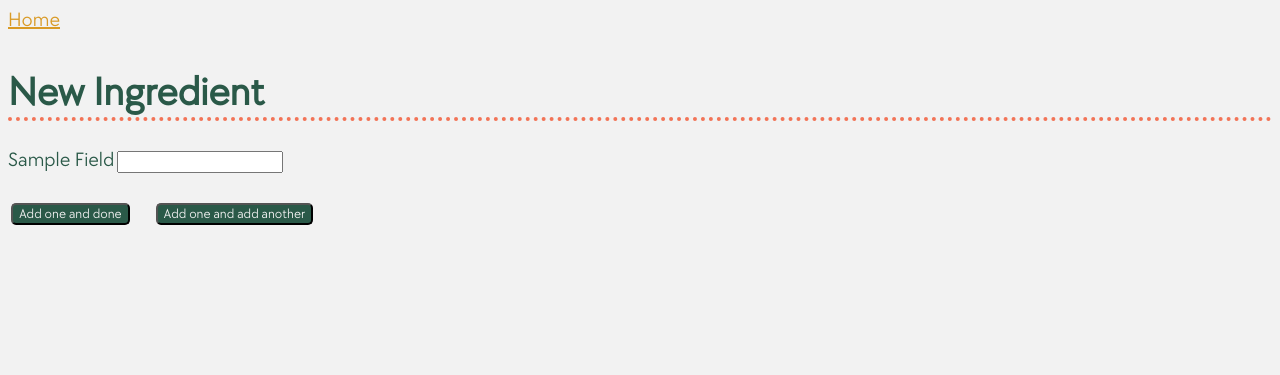
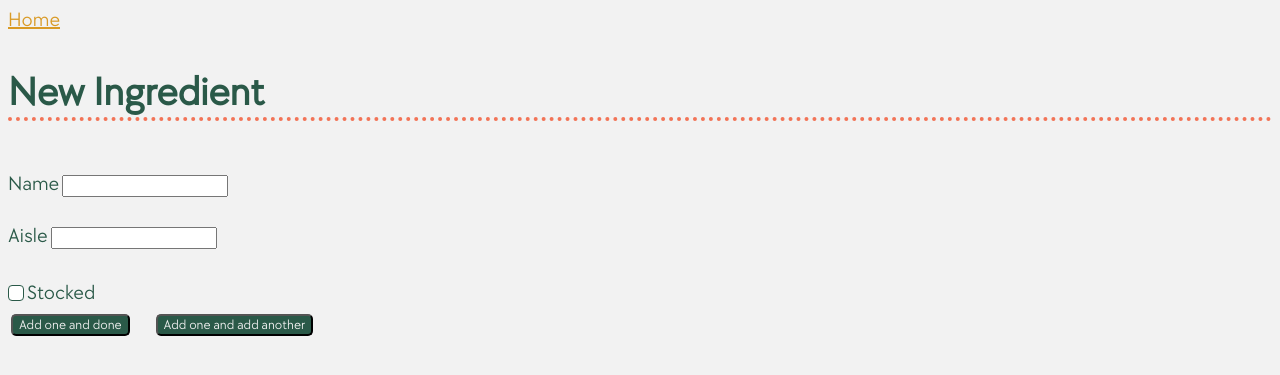
Before and after one commit to akarpodinis/shopping, a FastAPI app: template app/resources/templates/ingredients/new.html in a window 1280 px wide. Shown: the top 375 px of the page. Run offline with FastAPI, Linux system fonts and the light colour scheme; the template is opened without the code that fills it: most values are stand-ins (such as "Sample title", 1, 10 or a date in 2020).

Commit message:
Autocomplete for aisle names

```diff
--- a/app/main.py
+++ b/app/main.py
@@ -1,7 +1,7 @@
 from fastapi import FastAPI
 from fastapi.staticfiles import StaticFiles
 
-from app.routers import index, ingredients, quick, lists, recipes
+from app.routers import index, ingredients, lists, quick, recipes
 
 app = FastAPI()
 
--- a/app/resources/templates/ingredients/new.html
+++ b/app/resources/templates/ingredients/new.html
@@ -8,20 +8,25 @@
 <body>
     <div class="sticky-heading"><a href="/">Home</a></div>
     <h1>New Ingredient</h1>
+    <div class="quick-status">{{message}}</div>
+    <br />
     <form action="/ingredients" method="POST">
-        {% for field in fields %}
-            {% if types[loop.index0] == "checkbox" %}
-            <input id="{{loop.index0}}" class="check" type="{{types[loop.index0]}}" name="{{field}}" {{required[loop.index0]}}/>
-            <label class="proper-word-for-status" for="{{loop.index0}}">{{field}}</label>
-            {% else %}
-            <div><label class="proper-word">{{field}}</label><input type="{{types[loop.index0]}}" name="{{field}}" {{required[loop.index0]}}/></div>
-            {% endif %}
+        <div><label class="proper-word">Name</label><input type="text" name="name" required /></div>
         <br />
-            {% endfor %}
+        <div><label class="proper-word">Aisle</label><input list="aisle_names" name="aisle" autocomplete="off" required /></div>
+        <br />
+        <input id="stocked-input" class="check" type="checkbox" name="stocked" />
+        <label class="proper-word-for-status" for="stocked-input">Stocked</label>
+        <br />
         <div class="multiple-submit-buttons">
             <button type="submit" name="submit_button" value="done">Add one and done</button>
             <button type="submit" name="submit_button" value="more">Add one and add another</button>
         </div>
+        <datalist id="aisle_names">
+            {% for aisle_name in aisle_names %}
+            <option value="{{aisle_name}}"></option>
+            {% endfor %}
+        </datalist>
         </form>
     </body>
     </html>
--- a/app/routers/quick.py
+++ b/app/routers/quick.py
@@ -6,7 +6,8 @@ from fastapi import APIRouter, Form, Request, Response
 from fastapi.responses import RedirectResponse
 from fastapi.templating import Jinja2Templates
 
-from app.infra.quick import add, current, delete, DuplicateQuickItemError, QuickItemNotFoundError
+from app.infra import aisles
+from app.infra.quick import DuplicateQuickItemError, QuickItemNotFoundError, add, current, delete
 
 router = APIRouter(prefix='/quick')
 
@@ -40,6 +41,7 @@ def quick_form(request: Request, message: str = '') -> Response:
         request=request,
         name='quick.html',
         context={
+            'aisle_names': aisles.all(),
             'message': message,
             'current': current_quick_items if current_quick_items else []
         }
@@ -74,6 +76,7 @@ def new_quick(quick_items: Annotated[list[str], Form()],
         request=request,
         name='quick.html',
         context={
+            'aisle_names': aisles.all(),
             'message': message,
             'current': current_quick_items if current_quick_items else []
         }
```
Also changed, not shown: app/infra/aisles.py (added, +14 -0 lines), app/resources/templates/ingredients/edit.html (+10 -10 lines), app/resources/templates/lists/quick.html (+8 -1 lines), app/routers/ingredients.py (+16 -5 lines). Lines whose indentation alone changed are shown as unchanged.
